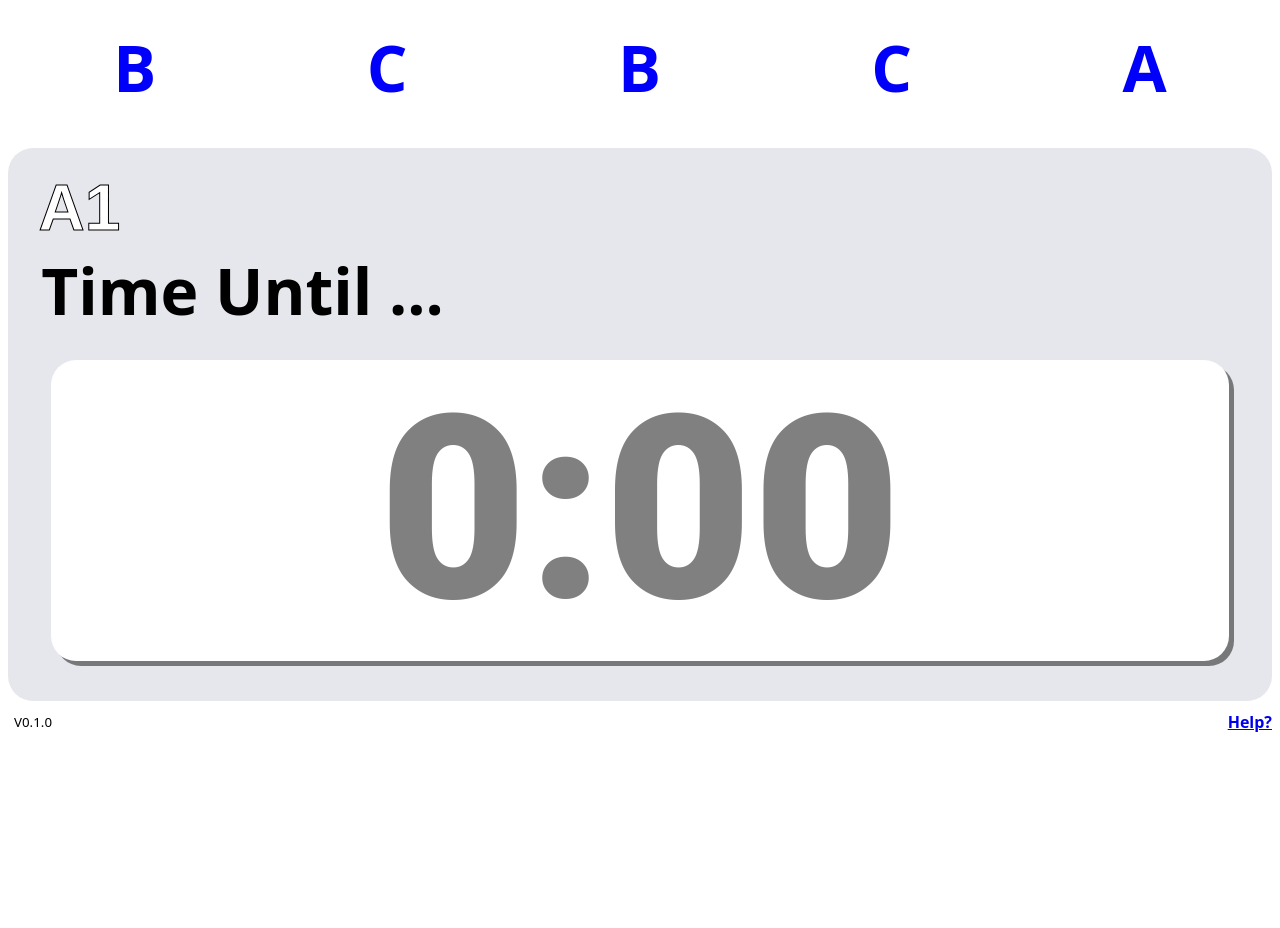
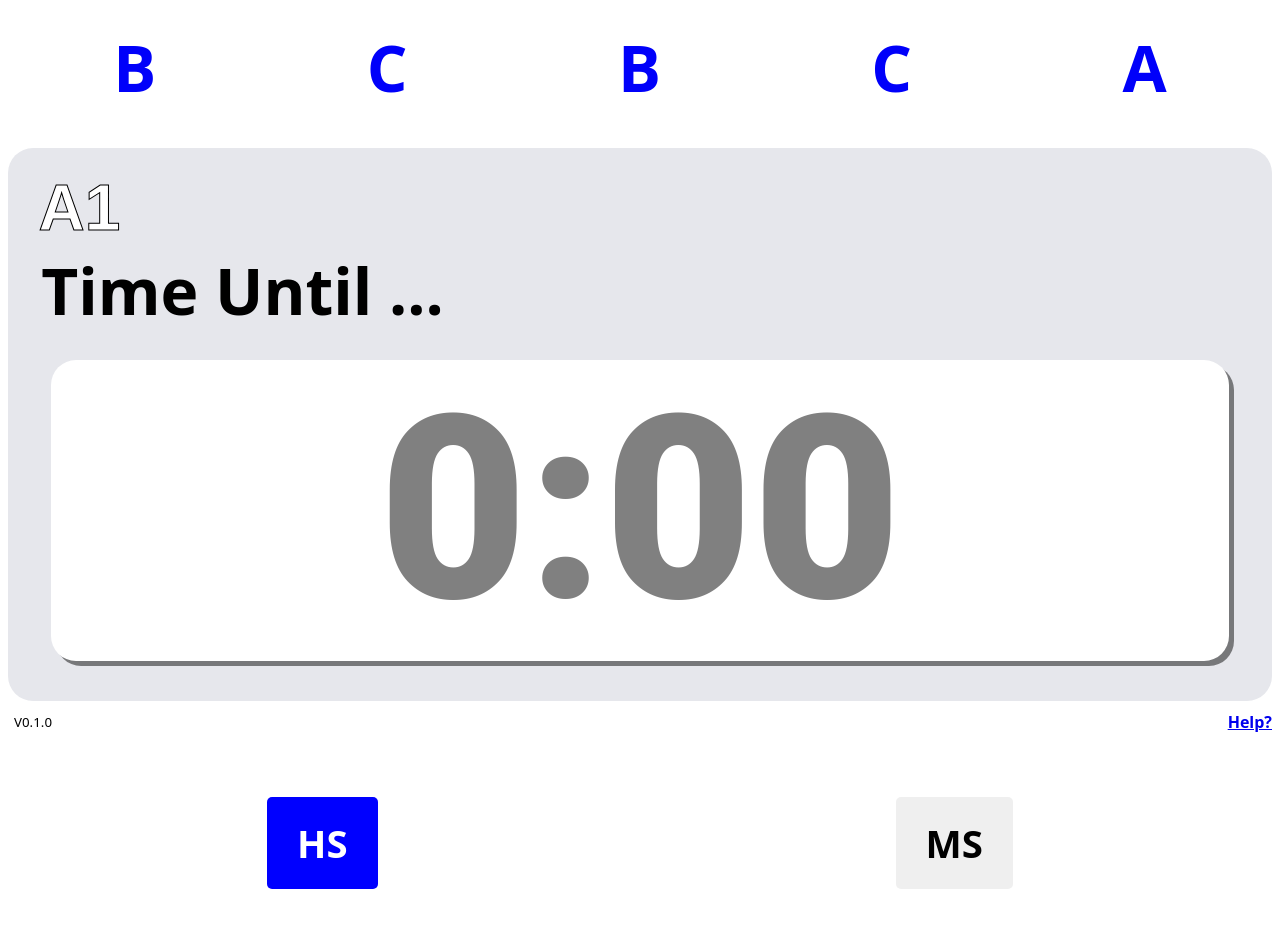
Before and after one commit to jameshawley29/trinitytime, a plain HTML site: page index.html in a window 1280 px wide. Before the commit the page ends 800 px from the top, so only its background shows below. Drawn offline with Linux system fonts and the light colour scheme; no server answers.

Commit message:
Added MS Schedule
Made a toggle so that middle school and high school schedules can be shown.

```diff
--- a/clock.js
+++ b/clock.js
@@ -25,7 +25,9 @@ function get_time_left(schedule_obj, clock_id, color_change_id, description_id)
                 //diff in mins
                 const diff = (bell_time_ss-current_time_ss);
                 //console.log("diff: ", diff);
-                document.getElementById(clock_id).innerHTML = time_diff_to_time_string(diff);
+                let the_diff = time_diff_to_time_string(diff)
+                document.getElementById(clock_id).innerHTML = the_diff;
+                document.title = `${parseInt(diff/60)} mins left`;
 
 
 
@@ -76,15 +78,15 @@ function get_time_left(schedule_obj, clock_id, color_change_id, description_id)
     }
 
 
-    function run() {
+    function run(is_hs) {
         let result = update();
 
-        if (result) {
-            setTimeout(function(){ run() }, 999);
+        if (result & localStorage.getItem("is_hs") == is_hs) {
+            setTimeout(function(){ run(is_hs) }, 999);
         }
     }
 
-    run();
+    run(localStorage.getItem("is_hs"));
 
 }
 
--- a/dark-mode.js
+++ b/dark-mode.js
@@ -1,6 +1,25 @@
 let on = false;
 
 document.getElementById("verison-num").onclick = set_dark_mode;
+
+document.getElementById("ms-button").onclick = function(){set_grade(false)};
+document.getElementById("hs-button").onclick = function(){set_grade(true)};
+
+function set_grade(is_hs) {
+    localStorage.setItem("is_hs",is_hs);
+    console.log("rn its: ", is_hs);
+
+    if (is_hs) {
+        document.getElementById("hs-button").classList.add("grade-selected");
+        document.getElementById("ms-button").classList.remove("grade-selected");
+    } else {
+        document.getElementById("ms-button").classList.add("grade-selected");
+        document.getElementById("hs-button").classList.remove("grade-selected");
+    }
+
+
+    setTimeout(function(){ on_open() }, 999);
+}
 
 function set_dark_mode() {
     on = !on;
@@ -12,3 +31,10 @@ function set_dark_mode() {
     const new_color = LightenDarkenColor(document.getElementById("clock").style.color, -20);
     //document.getElementById("clock").style.color = on ? document.getElementById("clock").style.color : new_color;
 }
+
+let is_hs = localStorage.getItem("is_hs");
+is_hs = (is_hs == "true");
+
+console.log("HS IS: ", is_hs);
+
+set_grade(is_hs);
--- a/index.html
+++ b/index.html
@@ -1,7 +1,7 @@
 <!DOCTYPE html>
 <html lang="en">
   <head>
-    <title>tps time</title>
+    <title id="title">tps time</title>
     <meta charset="UTF-8">
     <link rel="shortcut icon" href="/images/gold-fleur-de-lis.png">
     <meta name="viewport" content="width=device-width, initial-scale=1.0">
@@ -40,8 +40,13 @@
         <a href="./help.html" id="help">Help?</a>
     </div>
 
+    <div id="grade-selector">
+      <button class="" id="hs-button">HS</button>
+      <button class="" id="ms-button">MS</button>
+    </div>
+
     <!--Get User Stats-->
     <script src="dark-mode.js"></script>
-    <script src="user.js"></script>
+    <!--<script src="user.js"></script>-->
   </body>
 </html>
--- a/index.js
+++ b/index.js
@@ -1,8 +1,18 @@
 async function on_open() {
-    let response = fetch("https://data.mongodb-api.com/app/trinity-schedule-pazfo/endpoint/tpstime_info");
+
+    let is_hs = localStorage.getItem("is_hs");
+    if (is_hs == null) {
+        is_hs = true;
+        localStorage.setItem("is_hs", true)
+    }
+    //is_hs = (is_hs == "true")
+
+    console.log("re calling: ", is_hs);
+    let response = fetch(`https://data.mongodb-api.com/app/trinity-schedule-pazfo/endpoint/tpstime_info?is_hs=${is_hs}`);
     let obj = response.then(res => {
         return res.json();
     });
+
 
 
     obj.then(res => {
@@ -12,10 +22,15 @@ async function on_open() {
 
         set_week(res.week);
 
+        //let test_schedule = [{name: "period 2", time: ["19:00","19:50"]}]
+
+        //set_clock(res.schedule);
         set_clock(res.schedule);
     });
 
 }
+
+on_open();
 
 function set_day(day) {
     document.getElementById("day-type").innerHTML = day;
@@ -33,5 +48,3 @@ function set_clock(schedule) {
     console.log("calling the get time left...");
     get_time_left(schedule, "clock", "block", "description");
 }
-
-on_open();
--- a/styles.css
+++ b/styles.css
@@ -140,3 +140,25 @@ body {
     font-weight: 700;
     align-self: center;
 }
+
+#grade-selector {
+    display: inline-flex;
+    margin: 5vw 0;
+    width: 100%;
+    justify-content: space-around;
+}
+
+#grade-selector > button {
+    padding: 20px 30px;
+    border-radius: 5px;
+    font-family: system-ui, -apple-system, BlinkMacSystemFont, 'Segoe UI', Roboto, Oxygen, Ubuntu, Cantarell, 'Open Sans', 'Helvetica Neue', sans-serif;
+    font-weight: 800;
+    font-size: 3vw;
+    border: 0;
+    transition: background-color 1s, color 1s;
+}
+
+#grade-selector > .grade-selected {
+    background-color: blue;
+    color: white;
+}
```
